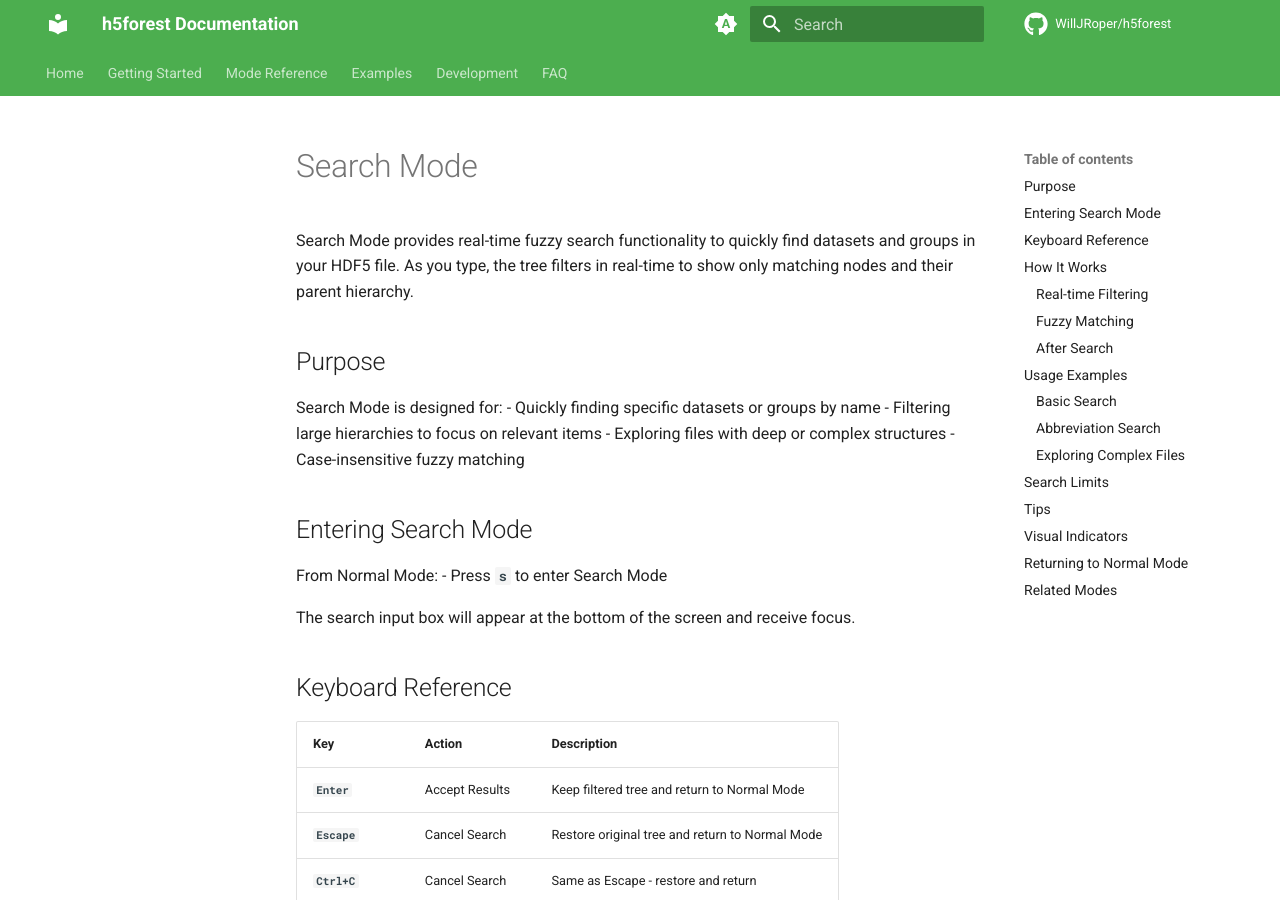
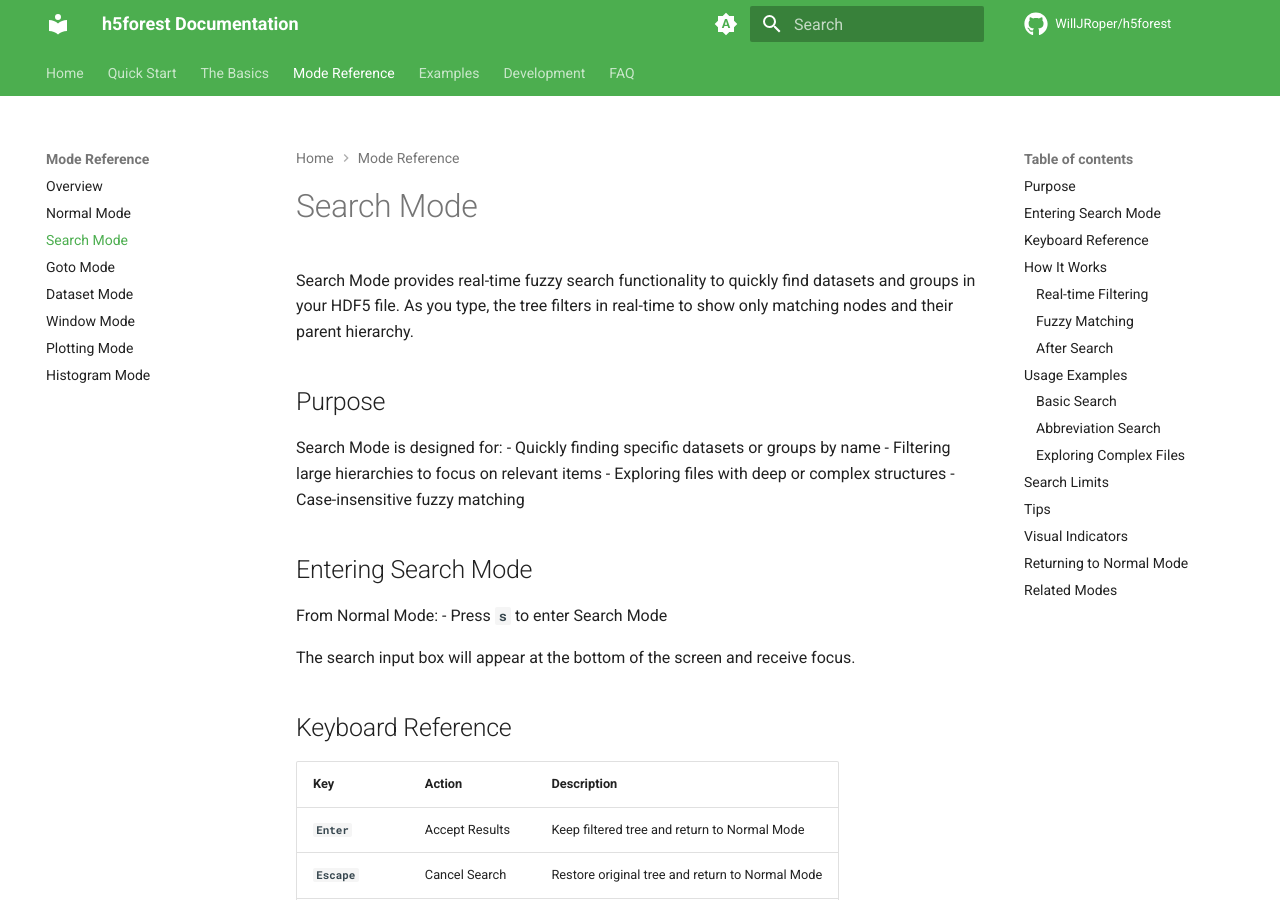
Before and after one commit to WillJRoper/h5forest, an MkDocs documentation site: the page built from docs/modes/search.md, in a window 1280 px wide and 900 px high. Built offline with MkDocs 1.6.1 and Material for MkDocs 9.7.7, drawn with Linux system fonts in a browser that asks for light colours; comment, search, counter and statistics services are not loaded.

Commit message:
Restructure documentation navigation for better user experience
Reorganized the documentation navigation to improve discoverability:

- Moved "Quick Start" to be the first top-level tab after Home
  This gives new users immediate access to getting started content

- Created "The Basics" section containing:
  - Installation instructions
  - Basic Usage guide
  This groups foundational content together

- Added missing "Search Mode" to Mode Reference section
  Previously the search.md file existed but wasn't in navigation

- Renamed "Getting Started" to "The Basics" for clarity

Navigation now flows: Home → Quick Start → The Basics → Modes → Examples → Development → FAQ

Signed-off-by: Will Roper <w.roper@sussex.ac.uk>

```diff
--- a/mkdocs.yml
+++ b/mkdocs.yml
@@ -69,13 +69,14 @@ plugins:
 
 nav:
   - Home: index.md
-  - Getting Started:
+  - Quick Start: quickstart.md
+  - The Basics:
     - Installation: installation.md
-    - Quick Start: quickstart.md
     - Basic Usage: usage.md
   - Mode Reference:
     - Overview: modes/overview.md
     - Normal Mode: modes/normal.md
+    - Search Mode: modes/search.md
     - Goto Mode: modes/jump.md
     - Dataset Mode: modes/dataset.md
     - Window Mode: modes/window.md
```
